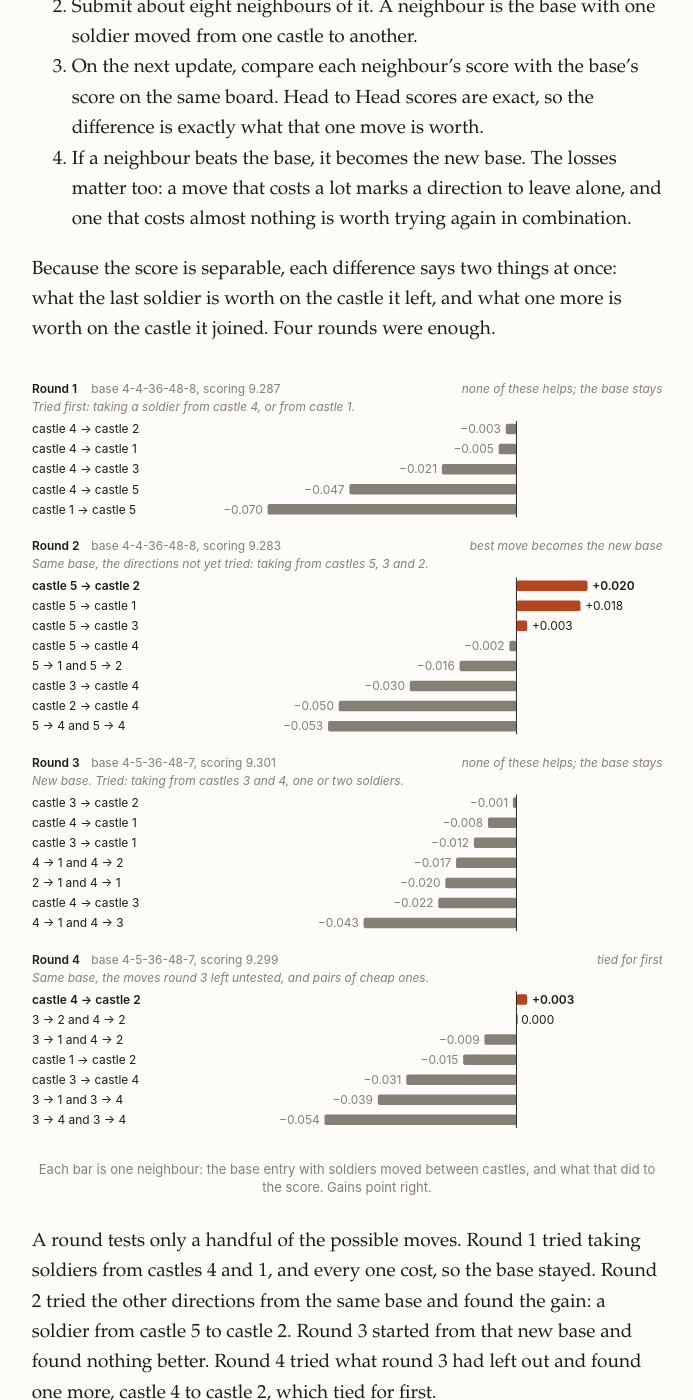
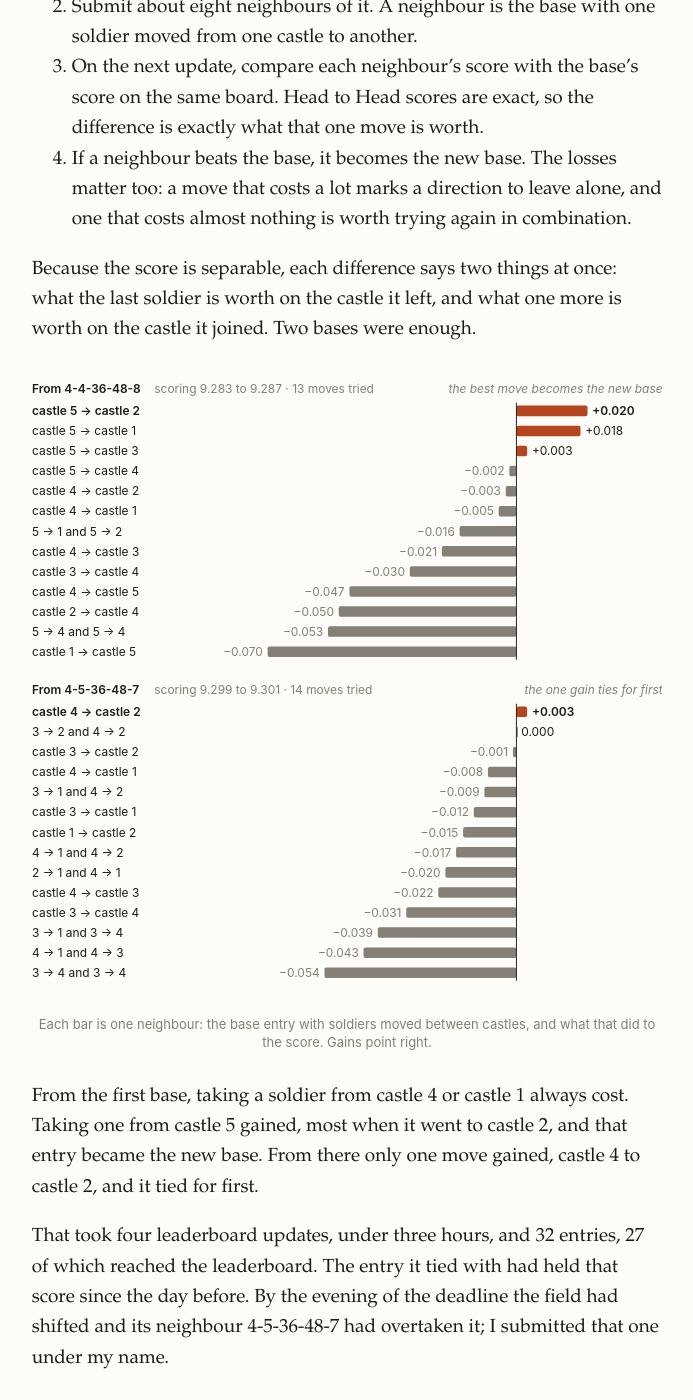
Before and after one commit to kinshu0/kinshu0.github.io, a Jekyll site: the page built from _posts/2026-11-22-castle-challenge.markdown, in a window 1280 px wide and 1400 px high, scrolled down 10468 px. Shown: the whole window, without its empty margins (293-986 px from the left). Built offline with Jekyll 4.4.1, drawn with Linux system fonts in a browser that asks for light colours; some of the changed text lies outside the part shown.

Commit message:
Castle post: group the search chart by base entry instead of by round
Co-Authored-By: Claude Fable 5.2 <noreply@anthropic.com>

```diff
--- a/_posts/2026-11-22-castle-challenge.markdown
+++ b/_posts/2026-11-22-castle-challenge.markdown
@@ -218,118 +218,106 @@ From there I searched on the leaderboard, one round per update. A round works li
 3. On the next update, compare each neighbour's score with the base's score on the same board. Head to Head scores are exact, so the difference is exactly what that one move is worth.
 4. If a neighbour beats the base, it becomes the new base. The losses matter too: a move that costs a lot marks a direction to leave alone, and one that costs almost nothing is worth trying again in combination.
 
-Because the score is separable, each difference says two things at once: what the last soldier is worth on the castle it left, and what one more is worth on the castle it joined. Four rounds were enough.
+Because the score is separable, each difference says two things at once: what the last soldier is worth on the castle it left, and what one more is worth on the castle it joined. Two bases were enough.
 
 <figure class="search-fig" style="overflow-x:auto">
-<svg viewBox="0 0 660 803" role="img" aria-label="For each of the four search rounds, the change in score from moving one soldier between castles, relative to the base entry" style="width:100%;min-width:560px;height:auto;font:12.5px var(--sans)">
-<text x="0" y="18" font-weight="600" fill="var(--fg)">Round 1</text>
-<text x="62" y="18" fill="var(--dim)">base 4-4-36-48-8, scoring 9.287</text>
-<text x="0" y="37" fill="var(--dim)" font-style="italic">Tried first: taking a soldier from castle 4, or from castle 1.</text>
-<text x="0" y="60" fill="var(--fg)">castle 4 → castle 2</text>
-<rect x="495.8" y="50" width="11.2" height="11" rx="2" fill="var(--dim)"/>
-<text x="490.8" y="60" text-anchor="end" fill="var(--dim)">−0.003</text>
-<text x="0" y="81" fill="var(--fg)">castle 4 → castle 1</text>
-<rect x="488.4" y="71" width="18.6" height="11" rx="2" fill="var(--dim)"/>
-<text x="483.4" y="81" text-anchor="end" fill="var(--dim)">−0.005</text>
-<text x="0" y="102" fill="var(--fg)">castle 4 → castle 3</text>
-<rect x="428.9" y="92" width="78.1" height="11" rx="2" fill="var(--dim)"/>
-<text x="423.9" y="102" text-anchor="end" fill="var(--dim)">−0.021</text>
-<text x="0" y="123" fill="var(--fg)">castle 4 → castle 5</text>
-<rect x="332.2" y="113" width="174.8" height="11" rx="2" fill="var(--dim)"/>
-<text x="327.2" y="123" text-anchor="end" fill="var(--dim)">−0.047</text>
-<text x="0" y="144" fill="var(--fg)">castle 1 → castle 5</text>
-<rect x="246.6" y="134" width="260.4" height="11" rx="2" fill="var(--dim)"/>
-<text x="241.6" y="144" text-anchor="end" fill="var(--dim)">−0.070</text>
-<line x1="507.0" y1="47" x2="507.0" y2="148" stroke="var(--fg)" stroke-width="1"/>
-<text x="660" y="18" text-anchor="end" fill="var(--dim)" font-style="italic">none of these helps; the base stays</text>
-<text x="0" y="182" font-weight="600" fill="var(--fg)">Round 2</text>
-<text x="62" y="182" fill="var(--dim)">base 4-4-36-48-8, scoring 9.283</text>
-<text x="0" y="201" fill="var(--dim)" font-style="italic">Same base, the directions not yet tried: taking from castles 5, 3 and 2.</text>
-<text x="0" y="224" fill="var(--fg)" font-weight="600">castle 5 → castle 2</text>
-<rect x="507.0" y="214" width="74.4" height="11" rx="2" fill="var(--acc)"/>
-<text x="586.4" y="224" fill="var(--fg)" font-weight="600">+0.020</text>
-<text x="0" y="245" fill="var(--fg)">castle 5 → castle 1</text>
-<rect x="507.0" y="235" width="67.0" height="11" rx="2" fill="var(--acc)"/>
-<text x="579.0" y="245" fill="var(--fg)">+0.018</text>
-<text x="0" y="266" fill="var(--fg)">castle 5 → castle 3</text>
-<rect x="507.0" y="256" width="11.2" height="11" rx="2" fill="var(--acc)"/>
-<text x="523.2" y="266" fill="var(--fg)">+0.003</text>
-<text x="0" y="287" fill="var(--fg)">castle 5 → castle 4</text>
-<rect x="499.6" y="277" width="7.4" height="11" rx="2" fill="var(--dim)"/>
-<text x="494.6" y="287" text-anchor="end" fill="var(--dim)">−0.002</text>
-<text x="0" y="308" fill="var(--fg)">5 → 1 and 5 → 2</text>
-<rect x="447.5" y="298" width="59.5" height="11" rx="2" fill="var(--dim)"/>
-<text x="442.5" y="308" text-anchor="end" fill="var(--dim)">−0.016</text>
-<text x="0" y="329" fill="var(--fg)">castle 3 → castle 4</text>
-<rect x="395.4" y="319" width="111.6" height="11" rx="2" fill="var(--dim)"/>
-<text x="390.4" y="329" text-anchor="end" fill="var(--dim)">−0.030</text>
-<text x="0" y="350" fill="var(--fg)">castle 2 → castle 4</text>
-<rect x="321.0" y="340" width="186.0" height="11" rx="2" fill="var(--dim)"/>
-<text x="316.0" y="350" text-anchor="end" fill="var(--dim)">−0.050</text>
-<text x="0" y="371" fill="var(--fg)">5 → 4 and 5 → 4</text>
-<rect x="309.8" y="361" width="197.2" height="11" rx="2" fill="var(--dim)"/>
-<text x="304.8" y="371" text-anchor="end" fill="var(--dim)">−0.053</text>
-<line x1="507.0" y1="211" x2="507.0" y2="375" stroke="var(--fg)" stroke-width="1"/>
-<text x="660" y="182" text-anchor="end" fill="var(--dim)" font-style="italic">best move becomes the new base</text>
-<text x="0" y="409" font-weight="600" fill="var(--fg)">Round 3</text>
-<text x="62" y="409" fill="var(--dim)">base 4-5-36-48-7, scoring 9.301</text>
-<text x="0" y="428" fill="var(--dim)" font-style="italic">New base. Tried: taking from castles 3 and 4, one or two soldiers.</text>
-<text x="0" y="451" fill="var(--fg)">castle 3 → castle 2</text>
-<rect x="503.3" y="441" width="3.7" height="11" rx="2" fill="var(--dim)"/>
-<text x="498.3" y="451" text-anchor="end" fill="var(--dim)">−0.001</text>
-<text x="0" y="472" fill="var(--fg)">castle 4 → castle 1</text>
-<rect x="477.2" y="462" width="29.8" height="11" rx="2" fill="var(--dim)"/>
-<text x="472.2" y="472" text-anchor="end" fill="var(--dim)">−0.008</text>
-<text x="0" y="493" fill="var(--fg)">castle 3 → castle 1</text>
-<rect x="462.4" y="483" width="44.6" height="11" rx="2" fill="var(--dim)"/>
-<text x="457.4" y="493" text-anchor="end" fill="var(--dim)">−0.012</text>
-<text x="0" y="514" fill="var(--fg)">4 → 1 and 4 → 2</text>
-<rect x="443.8" y="504" width="63.2" height="11" rx="2" fill="var(--dim)"/>
-<text x="438.8" y="514" text-anchor="end" fill="var(--dim)">−0.017</text>
-<text x="0" y="535" fill="var(--fg)">2 → 1 and 4 → 1</text>
-<rect x="432.6" y="525" width="74.4" height="11" rx="2" fill="var(--dim)"/>
-<text x="427.6" y="535" text-anchor="end" fill="var(--dim)">−0.020</text>
-<text x="0" y="556" fill="var(--fg)">castle 4 → castle 3</text>
-<rect x="425.2" y="546" width="81.8" height="11" rx="2" fill="var(--dim)"/>
-<text x="420.2" y="556" text-anchor="end" fill="var(--dim)">−0.022</text>
-<text x="0" y="577" fill="var(--fg)">4 → 1 and 4 → 3</text>
-<rect x="347.0" y="567" width="160.0" height="11" rx="2" fill="var(--dim)"/>
-<text x="342.0" y="577" text-anchor="end" fill="var(--dim)">−0.043</text>
-<line x1="507.0" y1="438" x2="507.0" y2="581" stroke="var(--fg)" stroke-width="1"/>
-<text x="660" y="409" text-anchor="end" fill="var(--dim)" font-style="italic">none of these helps; the base stays</text>
-<text x="0" y="615" font-weight="600" fill="var(--fg)">Round 4</text>
-<text x="62" y="615" fill="var(--dim)">base 4-5-36-48-7, scoring 9.299</text>
-<text x="0" y="634" fill="var(--dim)" font-style="italic">Same base, the moves round 3 left untested, and pairs of cheap ones.</text>
-<text x="0" y="657" fill="var(--fg)" font-weight="600">castle 4 → castle 2</text>
-<rect x="507.0" y="647" width="11.2" height="11" rx="2" fill="var(--acc)"/>
-<text x="523.2" y="657" fill="var(--fg)" font-weight="600">+0.003</text>
-<text x="0" y="678" fill="var(--fg)">3 → 2 and 4 → 2</text>
-<rect x="507.0" y="668" width="1.5" height="11" rx="2" fill="var(--dim)"/>
-<text x="512.0" y="678" fill="var(--fg)">0.000</text>
-<text x="0" y="699" fill="var(--fg)">3 → 1 and 4 → 2</text>
-<rect x="473.5" y="689" width="33.5" height="11" rx="2" fill="var(--dim)"/>
-<text x="468.5" y="699" text-anchor="end" fill="var(--dim)">−0.009</text>
-<text x="0" y="720" fill="var(--fg)">castle 1 → castle 2</text>
-<rect x="451.2" y="710" width="55.8" height="11" rx="2" fill="var(--dim)"/>
-<text x="446.2" y="720" text-anchor="end" fill="var(--dim)">−0.015</text>
-<text x="0" y="741" fill="var(--fg)">castle 3 → castle 4</text>
-<rect x="391.7" y="731" width="115.3" height="11" rx="2" fill="var(--dim)"/>
-<text x="386.7" y="741" text-anchor="end" fill="var(--dim)">−0.031</text>
-<text x="0" y="762" fill="var(--fg)">3 → 1 and 3 → 4</text>
-<rect x="361.9" y="752" width="145.1" height="11" rx="2" fill="var(--dim)"/>
-<text x="356.9" y="762" text-anchor="end" fill="var(--dim)">−0.039</text>
-<text x="0" y="783" fill="var(--fg)">3 → 4 and 3 → 4</text>
-<rect x="306.1" y="773" width="200.9" height="11" rx="2" fill="var(--dim)"/>
-<text x="301.1" y="783" text-anchor="end" fill="var(--dim)">−0.054</text>
-<line x1="507.0" y1="644" x2="507.0" y2="787" stroke="var(--fg)" stroke-width="1"/>
-<text x="660" y="615" text-anchor="end" fill="var(--dim)" font-style="italic">tied for first</text>
+<svg viewBox="0 0 660 651" role="img" aria-label="For each of the two base entries, the change in score from moving soldiers between castles" style="width:100%;min-width:560px;height:auto;font:12.5px var(--sans)">
+<text x="0" y="18" font-weight="600" fill="var(--fg)">From 4-4-36-48-8</text>
+<text x="128" y="18" fill="var(--dim)">scoring 9.283 to 9.287 · 13 moves tried</text>
+<text x="660" y="18" text-anchor="end" fill="var(--dim)" font-style="italic">the best move becomes the new base</text>
+<text x="0" y="41" fill="var(--fg)" font-weight="600">castle 5 → castle 2</text>
+<rect x="507.0" y="31" width="74.4" height="11" rx="2" fill="var(--acc)"/>
+<text x="586.4" y="41" fill="var(--fg)" font-weight="600">+0.020</text>
+<text x="0" y="62" fill="var(--fg)">castle 5 → castle 1</text>
+<rect x="507.0" y="52" width="67.0" height="11" rx="2" fill="var(--acc)"/>
+<text x="579.0" y="62" fill="var(--fg)">+0.018</text>
+<text x="0" y="83" fill="var(--fg)">castle 5 → castle 3</text>
+<rect x="507.0" y="73" width="11.2" height="11" rx="2" fill="var(--acc)"/>
+<text x="523.2" y="83" fill="var(--fg)">+0.003</text>
+<text x="0" y="104" fill="var(--fg)">castle 5 → castle 4</text>
+<rect x="499.6" y="94" width="7.4" height="11" rx="2" fill="var(--dim)"/>
+<text x="494.6" y="104" text-anchor="end" fill="var(--dim)">−0.002</text>
+<text x="0" y="125" fill="var(--fg)">castle 4 → castle 2</text>
+<rect x="495.8" y="115" width="11.2" height="11" rx="2" fill="var(--dim)"/>
+<text x="490.8" y="125" text-anchor="end" fill="var(--dim)">−0.003</text>
+<text x="0" y="146" fill="var(--fg)">castle 4 → castle 1</text>
+<rect x="488.4" y="136" width="18.6" height="11" rx="2" fill="var(--dim)"/>
+<text x="483.4" y="146" text-anchor="end" fill="var(--dim)">−0.005</text>
+<text x="0" y="167" fill="var(--fg)">5 → 1 and 5 → 2</text>
+<rect x="447.5" y="157" width="59.5" height="11" rx="2" fill="var(--dim)"/>
+<text x="442.5" y="167" text-anchor="end" fill="var(--dim)">−0.016</text>
+<text x="0" y="188" fill="var(--fg)">castle 4 → castle 3</text>
+<rect x="428.9" y="178" width="78.1" height="11" rx="2" fill="var(--dim)"/>
+<text x="423.9" y="188" text-anchor="end" fill="var(--dim)">−0.021</text>
+<text x="0" y="209" fill="var(--fg)">castle 3 → castle 4</text>
+<rect x="395.4" y="199" width="111.6" height="11" rx="2" fill="var(--dim)"/>
+<text x="390.4" y="209" text-anchor="end" fill="var(--dim)">−0.030</text>
+<text x="0" y="230" fill="var(--fg)">castle 4 → castle 5</text>
+<rect x="332.2" y="220" width="174.8" height="11" rx="2" fill="var(--dim)"/>
+<text x="327.2" y="230" text-anchor="end" fill="var(--dim)">−0.047</text>
+<text x="0" y="251" fill="var(--fg)">castle 2 → castle 4</text>
+<rect x="321.0" y="241" width="186.0" height="11" rx="2" fill="var(--dim)"/>
+<text x="316.0" y="251" text-anchor="end" fill="var(--dim)">−0.050</text>
+<text x="0" y="272" fill="var(--fg)">5 → 4 and 5 → 4</text>
+<rect x="309.8" y="262" width="197.2" height="11" rx="2" fill="var(--dim)"/>
+<text x="304.8" y="272" text-anchor="end" fill="var(--dim)">−0.053</text>
+<text x="0" y="293" fill="var(--fg)">castle 1 → castle 5</text>
+<rect x="246.6" y="283" width="260.4" height="11" rx="2" fill="var(--dim)"/>
+<text x="241.6" y="293" text-anchor="end" fill="var(--dim)">−0.070</text>
+<line x1="507.0" y1="28" x2="507.0" y2="297" stroke="var(--fg)" stroke-width="1"/>
+<text x="0" y="333" font-weight="600" fill="var(--fg)">From 4-5-36-48-7</text>
+<text x="128" y="333" fill="var(--dim)">scoring 9.299 to 9.301 · 14 moves tried</text>
+<text x="660" y="333" text-anchor="end" fill="var(--dim)" font-style="italic">the one gain ties for first</text>
+<text x="0" y="356" fill="var(--fg)" font-weight="600">castle 4 → castle 2</text>
+<rect x="507.0" y="346" width="11.2" height="11" rx="2" fill="var(--acc)"/>
+<text x="523.2" y="356" fill="var(--fg)" font-weight="600">+0.003</text>
+<text x="0" y="377" fill="var(--fg)">3 → 2 and 4 → 2</text>
+<rect x="507.0" y="367" width="1.5" height="11" rx="2" fill="var(--dim)"/>
+<text x="512.0" y="377" fill="var(--fg)">0.000</text>
+<text x="0" y="398" fill="var(--fg)">castle 3 → castle 2</text>
+<rect x="503.3" y="388" width="3.7" height="11" rx="2" fill="var(--dim)"/>
+<text x="498.3" y="398" text-anchor="end" fill="var(--dim)">−0.001</text>
+<text x="0" y="419" fill="var(--fg)">castle 4 → castle 1</text>
+<rect x="477.2" y="409" width="29.8" height="11" rx="2" fill="var(--dim)"/>
+<text x="472.2" y="419" text-anchor="end" fill="var(--dim)">−0.008</text>
+<text x="0" y="440" fill="var(--fg)">3 → 1 and 4 → 2</text>
+<rect x="473.5" y="430" width="33.5" height="11" rx="2" fill="var(--dim)"/>
+<text x="468.5" y="440" text-anchor="end" fill="var(--dim)">−0.009</text>
+<text x="0" y="461" fill="var(--fg)">castle 3 → castle 1</text>
+<rect x="462.4" y="451" width="44.6" height="11" rx="2" fill="var(--dim)"/>
+<text x="457.4" y="461" text-anchor="end" fill="var(--dim)">−0.012</text>
+<text x="0" y="482" fill="var(--fg)">castle 1 → castle 2</text>
+<rect x="451.2" y="472" width="55.8" height="11" rx="2" fill="var(--dim)"/>
+<text x="446.2" y="482" text-anchor="end" fill="var(--dim)">−0.015</text>
+<text x="0" y="503" fill="var(--fg)">4 → 1 and 4 → 2</text>
+<rect x="443.8" y="493" width="63.2" height="11" rx="2" fill="var(--dim)"/>
+<text x="438.8" y="503" text-anchor="end" fill="var(--dim)">−0.017</text>
+<text x="0" y="524" fill="var(--fg)">2 → 1 and 4 → 1</text>
+<rect x="432.6" y="514" width="74.4" height="11" rx="2" fill="var(--dim)"/>
+<text x="427.6" y="524" text-anchor="end" fill="var(--dim)">−0.020</text>
+<text x="0" y="545" fill="var(--fg)">castle 4 → castle 3</text>
+<rect x="425.2" y="535" width="81.8" height="11" rx="2" fill="var(--dim)"/>
+<text x="420.2" y="545" text-anchor="end" fill="var(--dim)">−0.022</text>
+<text x="0" y="566" fill="var(--fg)">castle 3 → castle 4</text>
+<rect x="391.7" y="556" width="115.3" height="11" rx="2" fill="var(--dim)"/>
+<text x="386.7" y="566" text-anchor="end" fill="var(--dim)">−0.031</text>
+<text x="0" y="587" fill="var(--fg)">3 → 1 and 3 → 4</text>
+<rect x="361.9" y="577" width="145.1" height="11" rx="2" fill="var(--dim)"/>
+<text x="356.9" y="587" text-anchor="end" fill="var(--dim)">−0.039</text>
+<text x="0" y="608" fill="var(--fg)">4 → 1 and 4 → 3</text>
+<rect x="347.0" y="598" width="160.0" height="11" rx="2" fill="var(--dim)"/>
+<text x="342.0" y="608" text-anchor="end" fill="var(--dim)">−0.043</text>
+<text x="0" y="629" fill="var(--fg)">3 → 4 and 3 → 4</text>
+<rect x="306.1" y="619" width="200.9" height="11" rx="2" fill="var(--dim)"/>
+<text x="301.1" y="629" text-anchor="end" fill="var(--dim)">−0.054</text>
+<line x1="507.0" y1="343" x2="507.0" y2="633" stroke="var(--fg)" stroke-width="1"/>
 </svg>
 <figcaption>Each bar is one neighbour: the base entry with soldiers moved between castles, and what that did to the score. Gains point right.</figcaption>
 </figure>
 
-A round tests only a handful of the possible moves. Round 1 tried taking soldiers from castles 4 and 1, and every one cost, so the base stayed. Round 2 tried the other directions from the same base and found the gain: a soldier from castle 5 to castle 2. Round 3 started from that new base and found nothing better. Round 4 tried what round 3 had left out and found one more, castle 4 to castle 2, which tied for first.
+From the first base, taking a soldier from castle 4 or castle 1 always cost. Taking one from castle 5 gained, most when it went to castle 2, and that entry became the new base. From there only one move gained, castle 4 to castle 2, and it tied for first.
 
-That took under three hours and 32 entries, 27 of which reached the leaderboard. The entry it tied with had held that score since the day before. By the evening of the deadline the field had shifted and its neighbour 4-5-36-48-7 had overtaken it; I submitted that one under my name.
+That took four leaderboard updates, under three hours, and 32 entries, 27 of which reached the leaderboard. The entry it tied with had held that score since the day before. By the evening of the deadline the field had shifted and its neighbour 4-5-36-48-7 had overtaken it; I submitted that one under my name.
 
 ## Four-Way
 
```
